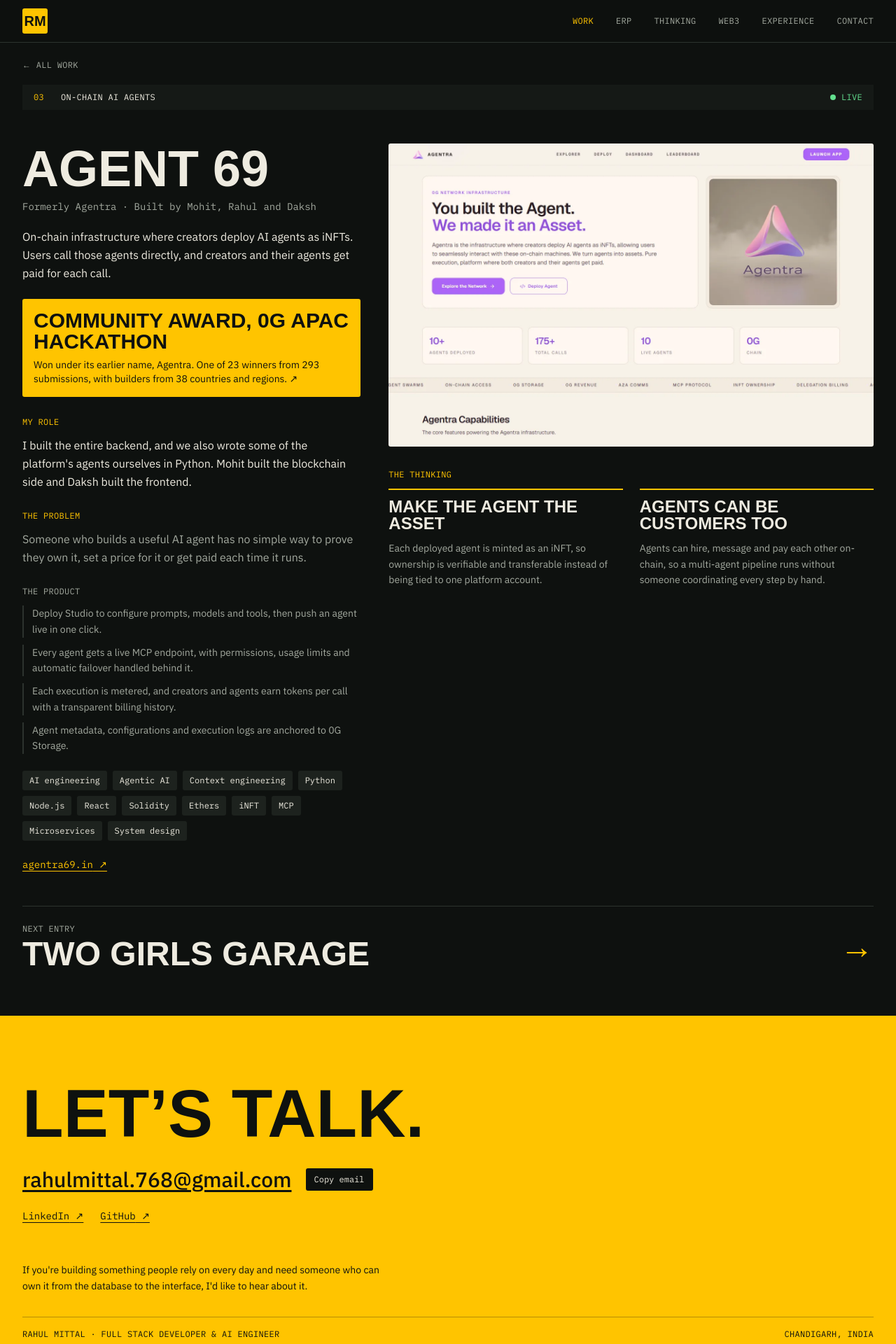
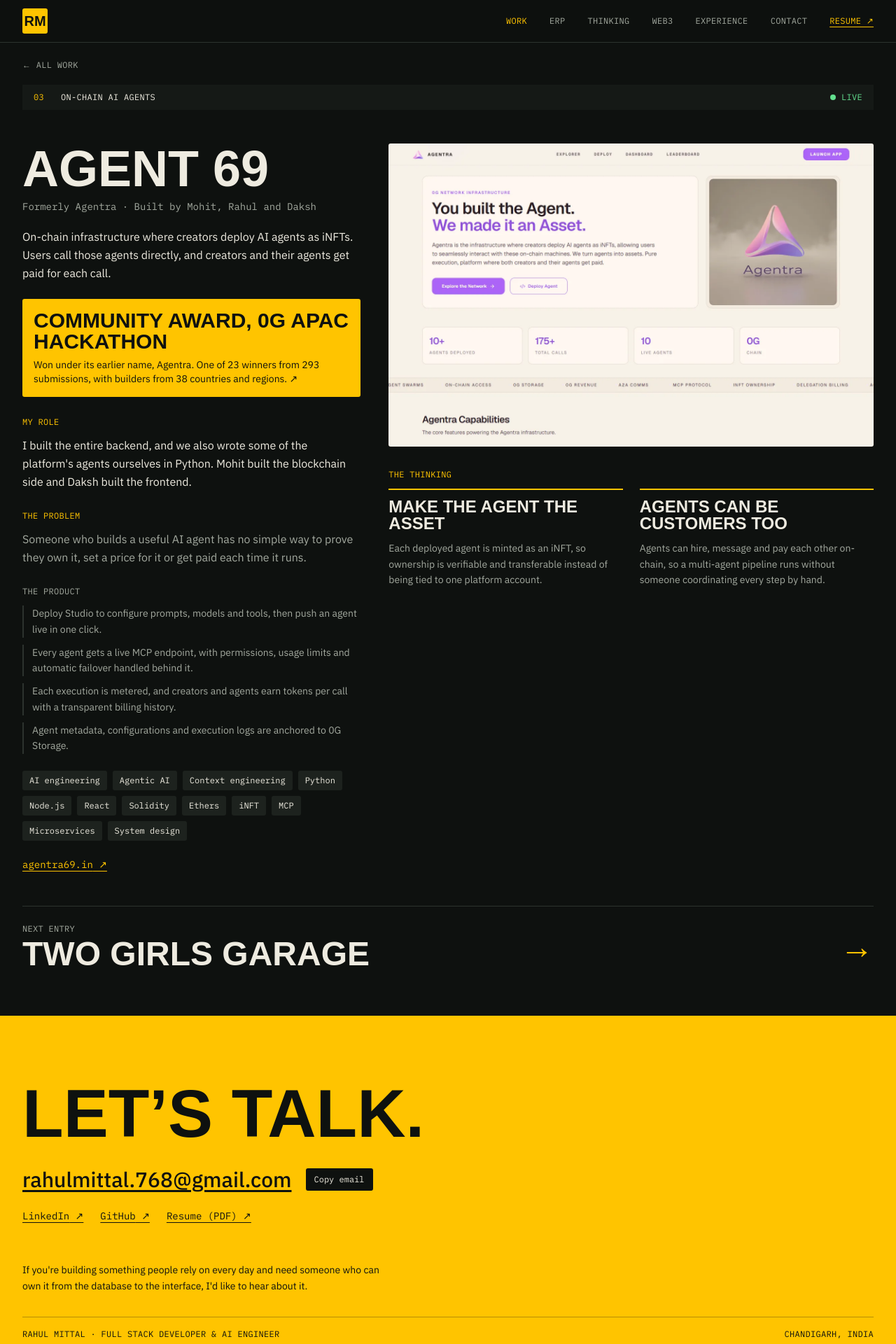
Before and after one commit to rahulml768/portfolio, a Next.js app: page /work/agent-69 in a window 1280 px wide. Shown: the top 1920 px of the page at 70% size. Built offline with nearby package versions, Linux system fonts and the light colour scheme; no server answers; a web font is replaced by a local one.

Commit message:
Add resume PDF with links that open in a new tab

```diff
--- a/src/components/Contact.tsx
+++ b/src/components/Contact.tsx
@@ -29,6 +29,13 @@ export function Contact() {
                 </a>
               </li>
             ))}
+            {profile.resumeUrl && (
+              <li>
+                <a href={profile.resumeUrl} target="_blank" rel="noreferrer" className="underline underline-offset-4">
+                  Resume (PDF) ↗
+                </a>
+              </li>
+            )}
           </ul>
         )}
 
--- a/src/components/SiteNav.tsx
+++ b/src/components/SiteNav.tsx
@@ -54,8 +54,13 @@ export function SiteNav({ resumeUrl }: { resumeUrl: string }) {
         ))}
         {resumeUrl && (
           <li>
-            <a href={resumeUrl} className="inline-block py-2 text-signal hover:underline">
-              Resume
+            <a
+              href={resumeUrl}
+              target="_blank"
+              rel="noreferrer"
+              className="inline-block py-2 text-signal underline underline-offset-4 hover:no-underline"
+            >
+              Resume ↗
             </a>
           </li>
         )}
--- a/src/data/portfolio.ts
+++ b/src/data/portfolio.ts
@@ -37,7 +37,7 @@ export const profile = {
     { label: "GitHub", href: "https://github.com/rahulml768" },
   ] as { label: string; href: string }[],
   // Drop a PDF into public/ and set this to "/your-file.pdf" to show a resume button.
-  resumeUrl: "",
+  resumeUrl: "/RahulMittal-Resume.pdf",
   headline: "Software that real operations run on.",
   intro:
     "I'm a full stack developer and AI engineer. I've built ERP modules, healthcare compliance platforms and AI products like Canvas Client, Agentra and Agent 69.",
```
Also changed, not shown: 1 other file (tests, documents, lock files or other folders).
